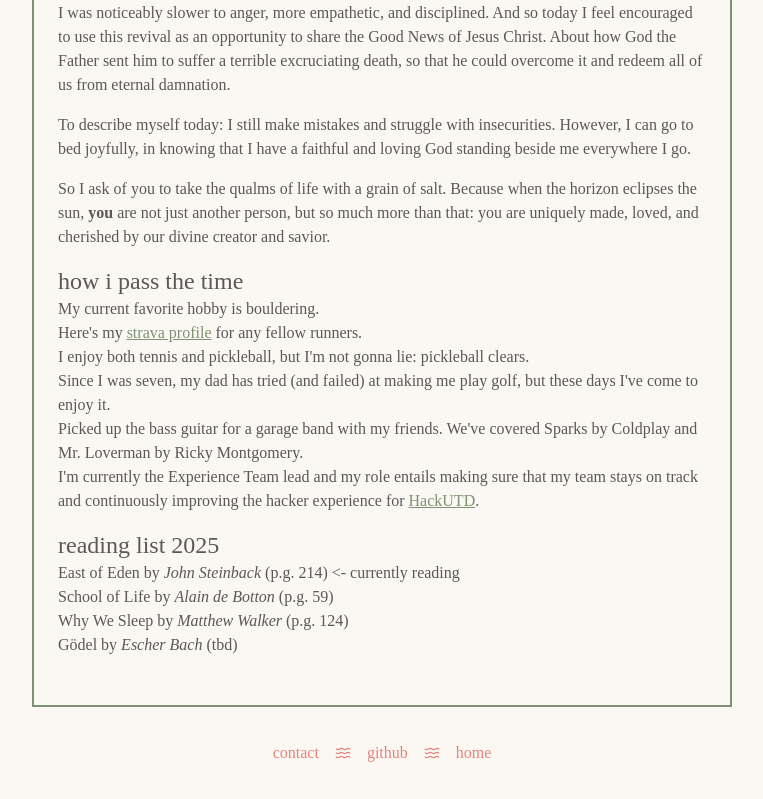
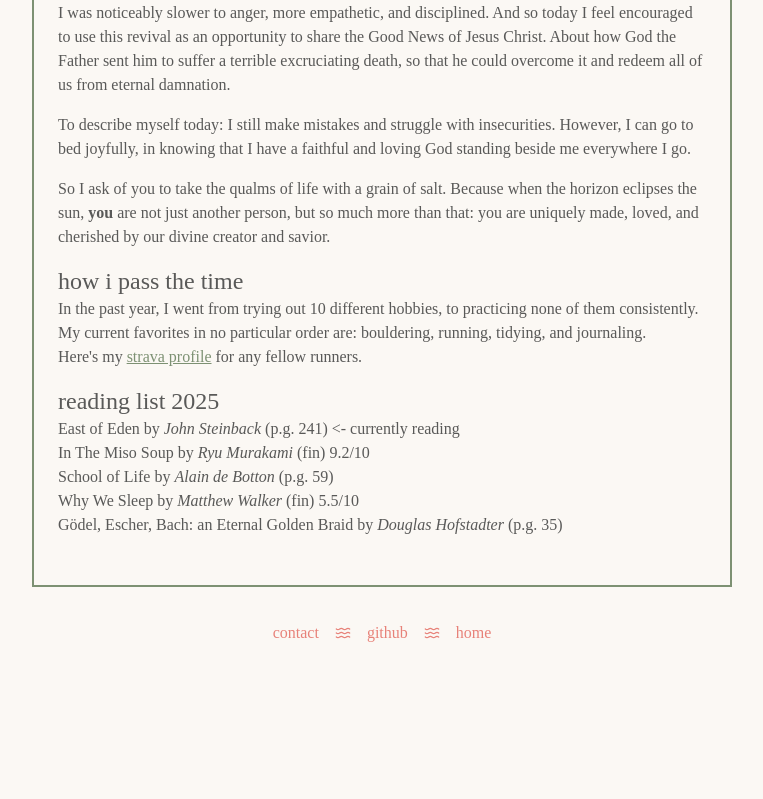
Before and after one commit to danyobosayo/dayowrites, a Next.js app: page /myself in a window 1280 px wide. Shown: the part 807-1606 px from the top of the page, without its empty margins (258-1021 px from the left). After the commit the page ends 1486 px from the top, so only its background shows below. Built offline with nearby package versions, Linux system fonts and the light colour scheme.

Commit message:
fix: changing some of my personal information

```diff
--- a/app/globals.css
+++ b/app/globals.css
@@ -1,7 +1,17 @@
 @import "tailwindcss";
 
+/* Goal is to hide the scroll bar. */
+@utility scrollbar-hide {
+  -ms-overflow-style: none;
+  scrollbar-width: none;
+
+  &::-webkit-scrollbar {
+    display: none;
+  }
+}
+
 :root {
-  --background: #FBF8F4;
+  --background: #fbf8f4;
   --foreground: #595958;
   --font-sans: var(--font-vollkorn-sans);
 }
@@ -11,31 +21,33 @@
   --color-foreground: var(--foreground);
   --font-sans: var(--font-vollkorn-sans);
   --color-hyperlink: rgb(137, 147, 132);
-  --color-hover: #7D9173;
-  --color-salmon: #E3655B;
+  --color-hover: #7d9173;
+  --color-salmon: #e3655b;
   --color-darktext: #595958;
 }
 .hyperlink {
-  color: #7D9173;
-  text-decoration:underline;
+  color: #7d9173;
+  text-decoration: underline;
 }
-.hyperlink:hover{
-  color:#595958;
+.hyperlink:hover {
+  color: #595958;
 }
 
 body {
   background: var(--background);
   color: var(--foreground);
-  font-family: 'Vollkorn', serif;
-  font-size: medium
+  font-family: "Vollkorn", serif;
+  font-size: medium;
 }
 
 h1 {
   @apply text-5xl;
 }
-h2 { /* This is h1.5 in the figma */
+h2 {
+  /* This is h1.5 in the figma */
   @apply text-4xl;
 }
-h3 { /* This is h2 in the figma */
+h3 {
+  /* This is h2 in the figma */
   @apply text-2xl;
 }
--- a/app/myself/page.tsx
+++ b/app/myself/page.tsx
@@ -63,7 +63,11 @@ function page() {
       </Block>
 
       <Block title="how i pass the time">
-        <p>My current favorite hobby is bouldering. </p>
+        <p>
+          In the past year, I went from trying out 10 different hobbies, to
+          practicing none of them consistently. My current favorites in no
+          particular order are: bouldering, running, tidying, and journaling.
+        </p>
         <p>
           Here&apos;s my{" "}
           <a
@@ -75,42 +79,24 @@ function page() {
           </a>{" "}
           for any fellow runners.
         </p>
-        <p>
-          I enjoy both tennis and pickleball, but I&apos;m not gonna lie:
-          pickleball clears.
-        </p>
-        <p>
-          Since I was seven, my dad has tried (and failed) at making me play
-          golf, but these days I&apos;ve come to enjoy it.
-        </p>
-        <p>
-          Picked up the bass guitar for a garage band with my friends.
-          We&apos;ve covered Sparks by Coldplay and Mr. Loverman by Ricky
-          Montgomery.
-        </p>
-        <p>
-          I&apos;m currently the Experience Team lead and my role entails making
-          sure that my team stays on track and continuously improving the hacker
-          experience for{" "}
-          <a href="https://hackutd.co/" target="_blank" className="hyperlink">
-            HackUTD
-          </a>
-          .
-        </p>
       </Block>
       <Block title="reading list 2025">
         <p>
-          East of Eden by <i>John Steinback</i> (p.g. 214) {"<-"} currently
+          East of Eden by <i>John Steinback</i> (p.g. 241) {"<-"} currently
           reading
+        </p>
+        <p>
+          In The Miso Soup by <i>Ryu Murakami</i> (fin) 9.2/10
         </p>
         <p>
           School of Life by <i>Alain de Botton</i> (p.g. 59)
         </p>
         <p>
-          Why We Sleep by <i>Matthew Walker</i> (p.g. 124)
+          Why We Sleep by <i>Matthew Walker</i> (fin) 5.5/10
         </p>
         <p>
-          Gödel by <i>Escher Bach</i> (tbd)
+          Gödel, Escher, Bach: an Eternal Golden Braid by{" "}
+          <i>Douglas Hofstadter</i> (p.g. 35)
         </p>
       </Block>
     </div>
--- a/app/page.tsx
+++ b/app/page.tsx
@@ -2,7 +2,7 @@ import Image from "next/image";
 
 export default function Home() {
   return (
-    <div className="flex flex-col gap-4">
+    <div className="flex overflow-scroll scrollbar-hide flex-col gap-4">
       <div>
         <div className="flex justify-center pt-4 pb-8">
           <Image
--- a/app/projects/page.tsx
+++ b/app/projects/page.tsx
@@ -4,7 +4,7 @@ import Block from "../components/block";
 
 function page() {
   return (
-    <div className="gap-4 flex flex-col">
+    <div className="gap-4 overflow-scroll scrollbar-hide flex flex-col">
       <Header title="projects">
         <p>
           Personal projects and freelance work that I&apos;ve done over the past
--- a/package.json
+++ b/package.json
@@ -13,7 +13,8 @@
     "lucide-react": "^0.487.0",
     "next": "15.2.4",
     "react": "^19.0.0",
-    "react-dom": "^19.0.0"
+    "react-dom": "^19.0.0",
+    "tailwind-scrollbar-hide": "^4.0.0"
   },
   "devDependencies": {
     "@eslint/eslintrc": "^3",
```
Also changed, not shown: 1 other file (tests, documents, lock files or other folders).
